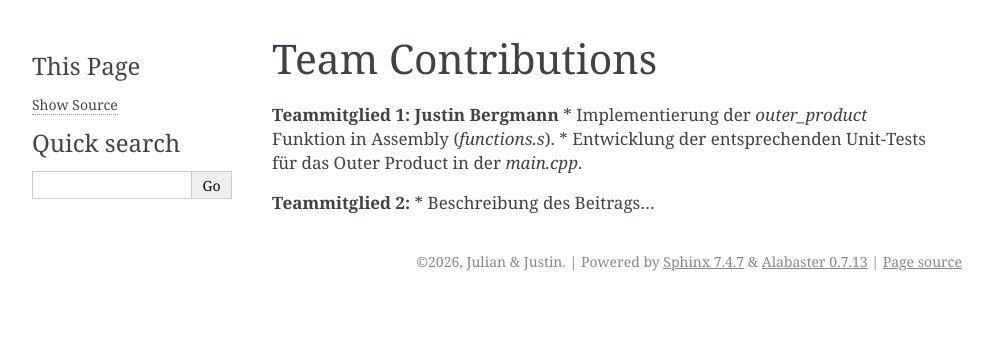
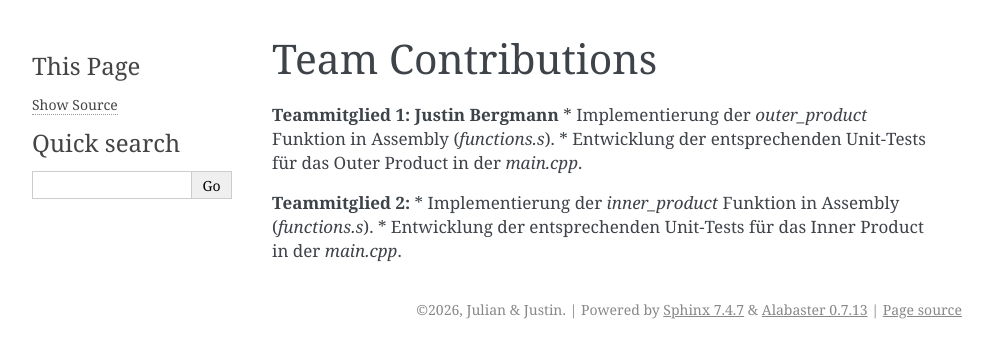
Before and after one commit to Smurado/mlc_lab, a Sphinx documentation site: the page built from docs/contributions.rst, in a window 1280 px wide. Shown: the top 358 px of the page, without its empty margins (148-1141 px from the left). Built offline with Sphinx 7.4.7, drawn with Linux system fonts in a browser that asks for light colours.

Commit message:
Update contributions.rst

```diff
--- a/docs/contributions.rst
+++ b/docs/contributions.rst
@@ -6,4 +6,5 @@ Team Contributions
 * Entwicklung der entsprechenden Unit-Tests für das Outer Product in der `main.cpp`.
 
 **Teammitglied 2:**
-* Beschreibung des Beitrags...
+* Implementierung der `inner_product` Funktion in Assembly (`functions.s`).
+* Entwicklung der entsprechenden Unit-Tests für das Inner Product in der `main.cpp`.
```
